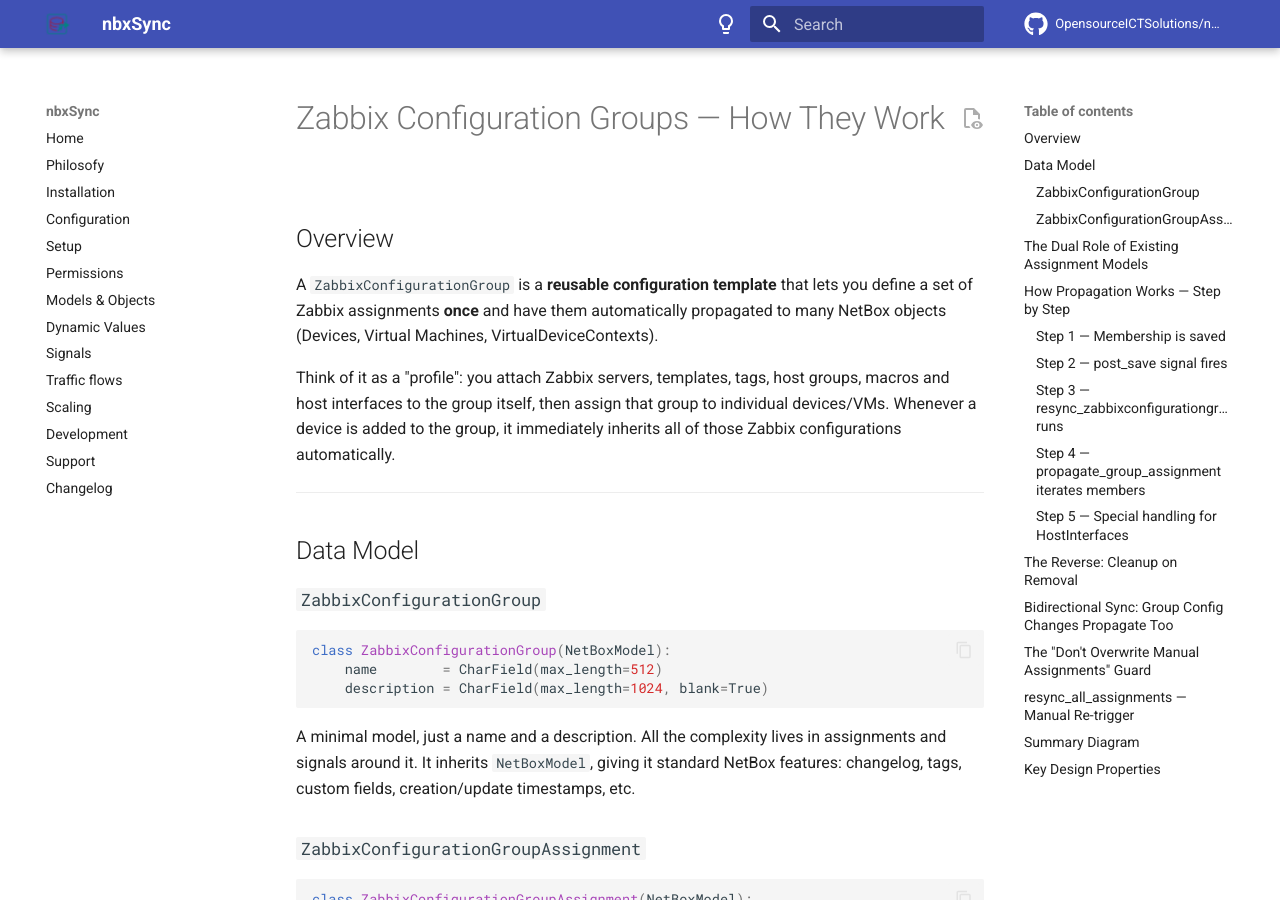
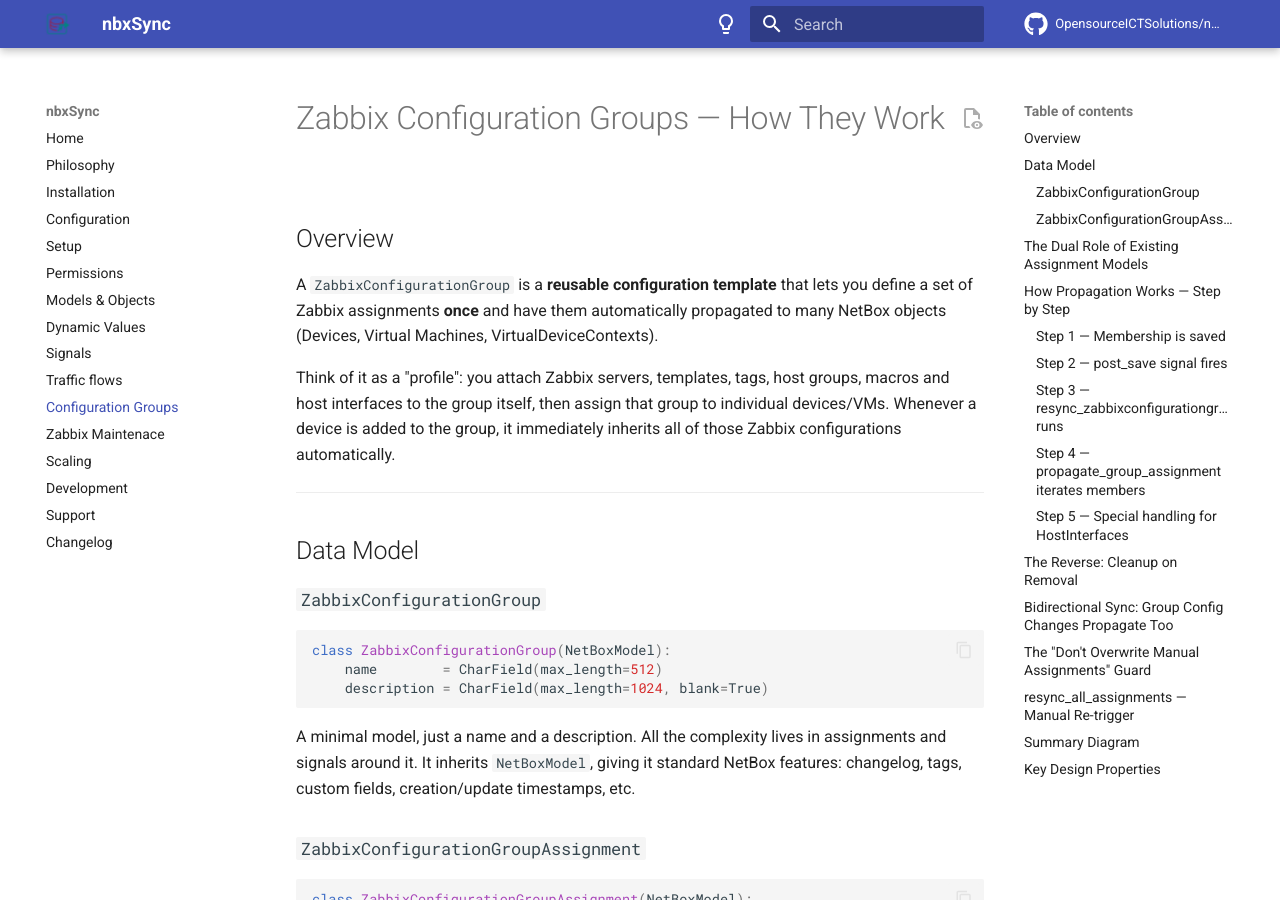
Before and after one commit to OpensourceICTSolutions/nbxsync, an MkDocs documentation site: the page built from docs/zabbixconfigurationgroup.md, in a window 1280 px wide and 900 px high. Built offline with MkDocs 1.6.1 and Material for MkDocs 9.7.7, drawn with Linux system fonts in a browser that asks for light colours; comment, search, counter and statistics services are not loaded.

Commit message:
Update mkdocs.yml

```diff
--- a/mkdocs.yml
+++ b/mkdocs.yml
@@ -41,7 +41,7 @@
 
 nav:
   - Home: index.md
-  - Philosofy: philosofy.md
+  - Philosophy: philosophy.md
   - Installation: installation.md
   - Configuration: configuration.md
   - Setup: setup.md
@@ -50,6 +50,8 @@
   - Dynamic Values: dynamic_values.md
   - Signals: signals.md
   - Traffic flows: traffic_flows.md
+  - Configuration Groups: zabbixconfigurationgroup.md
+  - Zabbix Maintenace: zabbixmaintenance.md
   - Scaling: scaling.md
   - Development: development.md
   - Support: support.md
```
